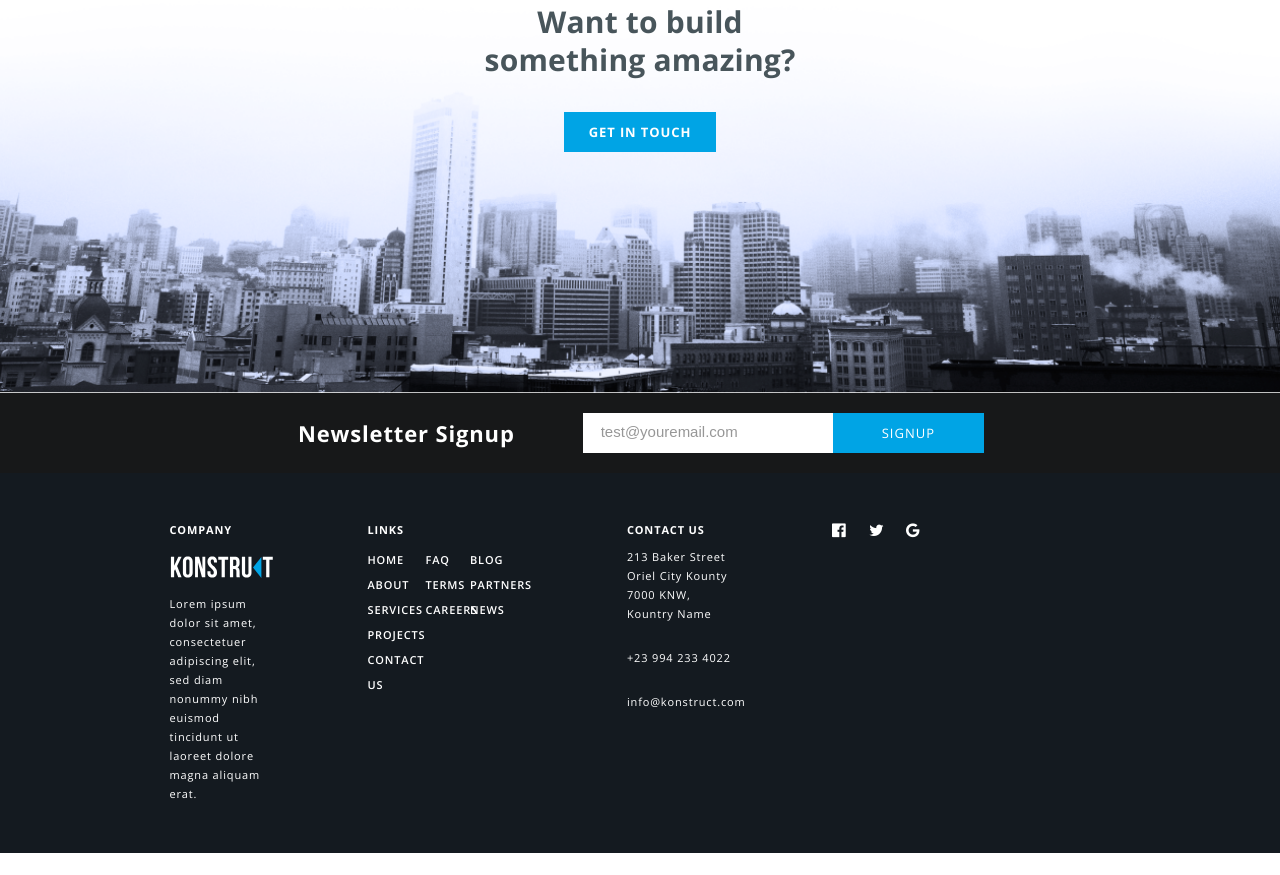
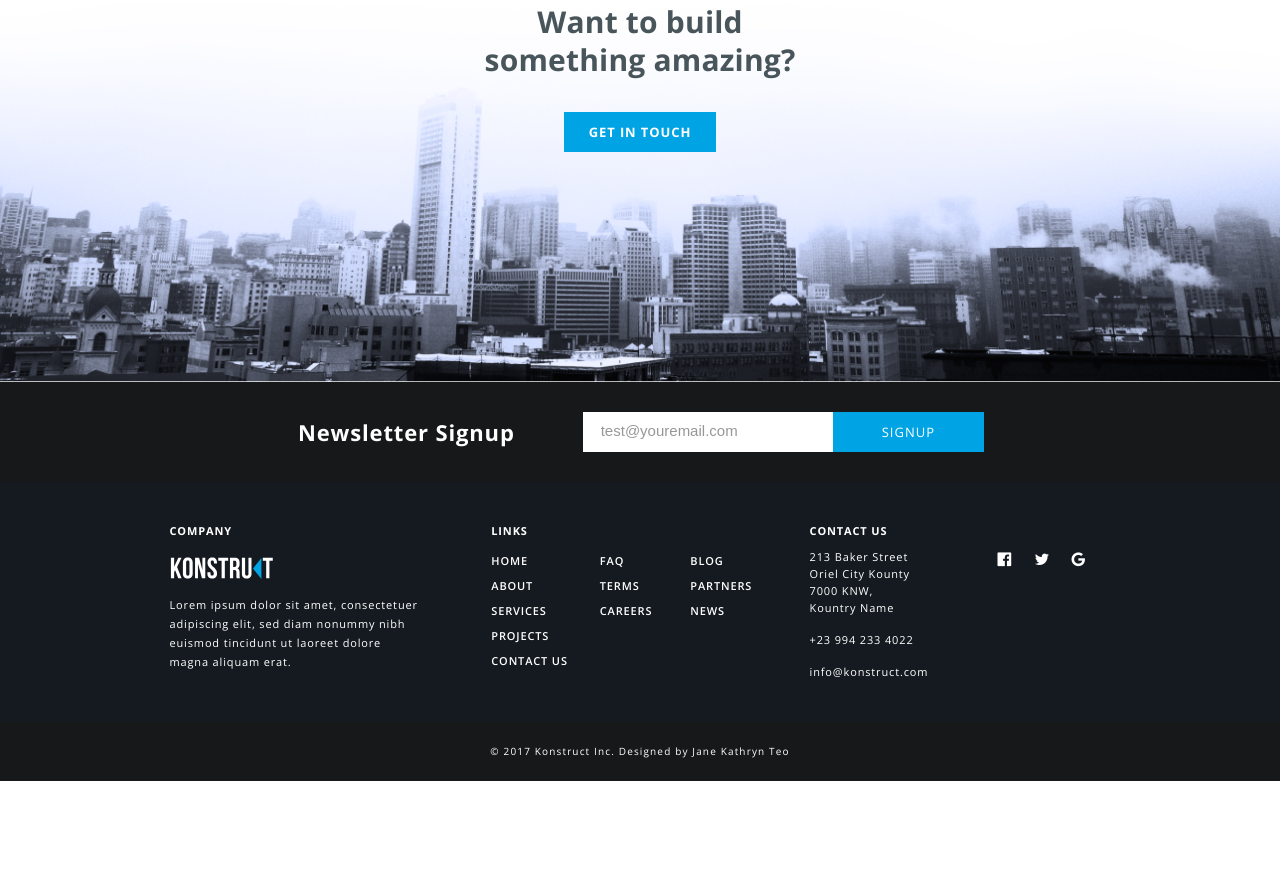
Before and after one commit to Antroks/Project_1, a plain HTML site: page index.html in a window 1280 px wide. Shown: the part 2032-2907 px from the top of the page. After the commit the page ends 2813 px from the top, so only its background shows below. Drawn offline with nearby package versions, Linux system fonts and the light colour scheme; files that its build step writes are made by us from their sources.

Commit message:
add footer final

```diff
--- a/css/style.css
+++ b/css/style.css
@@ -516,7 +516,7 @@ h1 {
 
 .amazing {
     padding-top: 117px;
-    padding-bottom: 251px;
+    padding-bottom: 240px;
     background-image: url(../img/bg2.png);
     background-repeat: no-repeat;
     background-size: cover;
@@ -542,7 +542,7 @@ h1 {
 
 .newsletter {
     background-color: #171819;
-    padding: 20px 0;
+    padding: 30px 0;
 }
 .newsletter__flex {
     display: flex;
@@ -617,14 +617,14 @@ form {
 
 }
 .footer__main {
-    padding-top: 49px;
-    padding-bottom: 50px;
+    padding-top: 41px;
+    padding-bottom: 27px;
     background-color: #141A20;
 }
 .footer__main-flex {
     display: flex;
     justify-content: space-between;
-    gap: 95px;
+    /* gap: 95px; */
 
 }
 .footer__main-flex-item {
@@ -638,27 +638,39 @@ form {
 
 
 
+.footer__main-flex-item:first-child {
+    margin-right: -6px;
+}
 
+.footer__main-flex-item:nth-child(2) {
+    margin-right:-53px;
+}
 
 .footer__main-flex-item:first-child h6 {
     margin-bottom: 19px;
 }
 
 
+
+
 .footer__main-flex-item .logo-menu {
     margin-bottom: 10px;
 }
 .footer__main-flex-item .text-p {
-    max-width: 250px;
+    width: 250px;
     font-size: 11px;
     font-weight: 400;
     line-height: 19px;
     letter-spacing: 0.85px;
 }
+
+.footer__main-flex-item:nth-child(3) .text-p {
+    line-height: 17px;
+}
 .footer__main-grid {
     display: grid;
     grid-template-columns: repeat(3, 1fr);
-    /* gap: 34px; */
+    gap: 32px;
     /* gap: 10px; */
 }
 
@@ -689,6 +701,8 @@ form {
     color: #fff;
 }
 
+
+
 .footer__main-grid-item:nth-child(2) {
     margin-right: 10px;
 }
@@ -700,16 +714,17 @@ form {
 }
 
 .footer__main-flex-item:nth-child(3) .text-p {
-    margin-bottom: 25px;
+    margin-bottom: 15px;
+    width: 110px;
 }
-.text-phone {
+.footer__main-flex-item .text-phone {
     font-size: 11px;
     font-weight: 400;
     line-height: 16px;
     letter-spacing: 0.85px;
-    margin-bottom: 19px;
+    margin-bottom: 20px;
 }
-.text-email {
+.footer__main-flex-item .text-email {
     font-size: 11px;
     font-weight: 400;
     line-height: 16px;
@@ -721,7 +736,7 @@ form {
     display: flex;
     justify-content: space-between;
     gap: 25px;
-    margin-right: 27%;
+    margin-right: 27px;
 
 }
 
@@ -730,9 +745,23 @@ form {
     width: 12.04px;
 }
 
+.footer__icon {
+    margin-top: 28px;
+}
 
-.footer__main-grid-item
+
 .footer__copyright {
+    padding-top: 22px;
+    padding-bottom: 23px;
+    background-color: #171819;
+}
+
+.footer__copyright p {
+    color: #fff;
+    text-align: center;
+    letter-spacing: 0.115em;
+    font-size: 10px;
+    font-weight: 400;
 }
 
 
```
